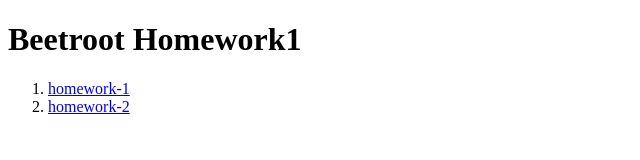
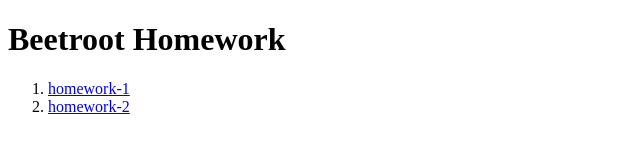
Before and after one commit to Tishakov/beetroot-homework, a plain HTML site: page index.html in a window 1280 px wide. Shown: the full height of the page, 0-640 px from the left. Drawn offline with Linux system fonts and the light colour scheme.

Commit message:
Update index.html

```diff
--- a/index.html
+++ b/index.html
@@ -10,7 +10,7 @@
 
 <body>
 
-    <h1>Beetroot Homework1</h1>
+    <h1>Beetroot Homework</h1>
 
     <nav>
         <ol>
```
